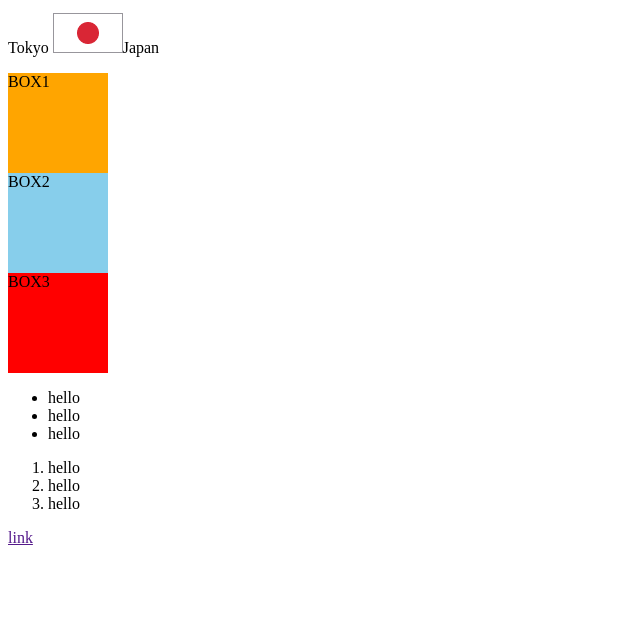
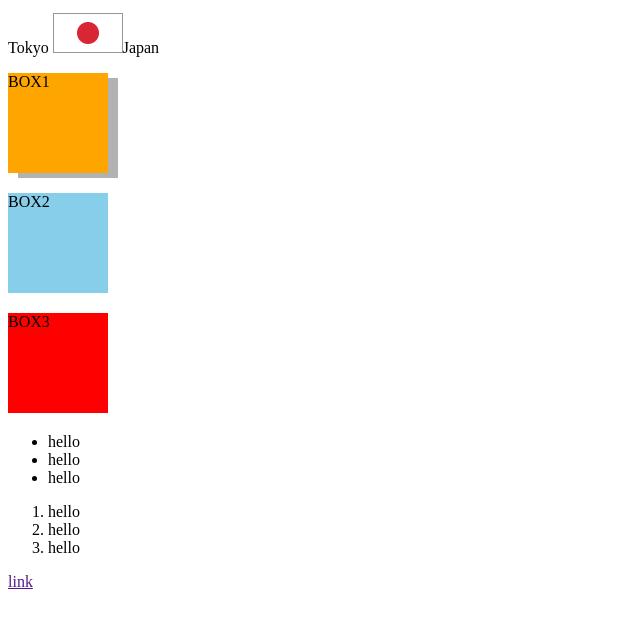
Before and after one commit to Shouko0522/MyJavaScriptPractice, a plain HTML site: page CSS/MyCSS/index.html in a window 1280 px wide. Shown: the part 87-712 px from the top of the page, without its empty margins (0-640 px from the left). Drawn offline with Linux system fonts and the light colour scheme.

Commit message:
added css

```diff
--- a/CSS/MyCSS/css/styles.css
+++ b/CSS/MyCSS/css/styles.css
@@ -5,20 +5,23 @@
   background-color: orange;
   width: 100px;
   height: 100px;
+  box-shadow: 10px 5px rgba(0, 0, 0, 0.3);
+  margin-bottom: 20px;
 }
 .BOX2{
+  /*box-sizing: border-box;*/
   background-color: skyblue;
   width: 100px;
   height: 100px;
-  position: fixed
-  top: 30px;
-  left: 30px;
+  margin-bottom: 20px;
+/*  border: 10px solid blue;*/
 
 }
 .BOX3{
   background-color: red;
   width: 100px;
   height: 100px;
+  margin-bottom: 20px;
 }
 
 /*.info{
```
